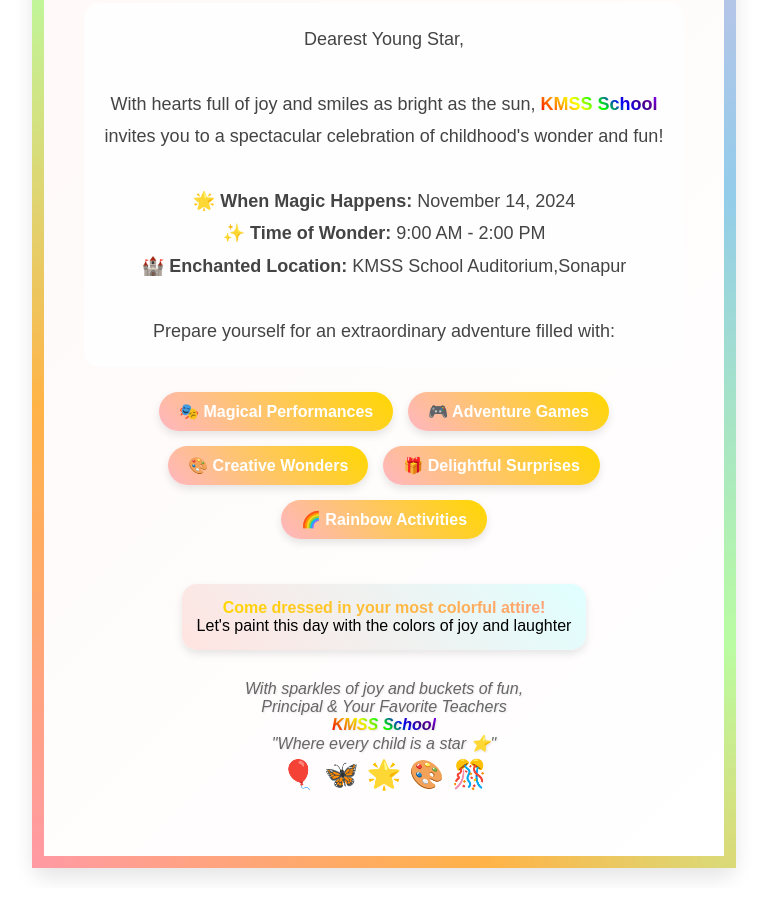
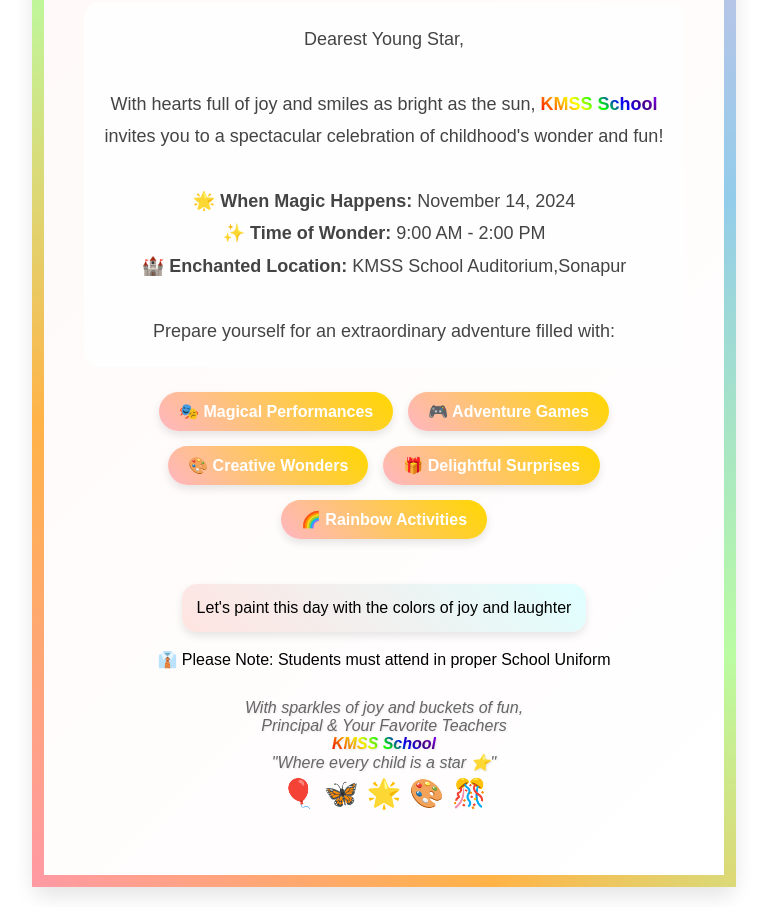
Before and after one commit to abhibarman/childrens-day, a plain HTML site: page index.html in a window 1280 px wide. Shown: the part 289-1196 px from the top of the page, without its empty margins (256-1023 px from the left). Drawn offline with Linux system fonts and the light colour scheme.

Commit message:
Update index.html 2

```diff
--- a/index.html
+++ b/index.html
@@ -132,8 +132,12 @@
         </div>
 
         <div class="rsvp">
-            <span class="highlight">Come dressed in your most colorful attire!</span><br>
             Let's paint this day with the colors of joy and laughter
+        </div>
+        <br/>
+        <br/>
+        <div class="important-note">
+            👔 Please Note: Students must attend in proper School Uniform
         </div>
 
         <div class="footer">
```
